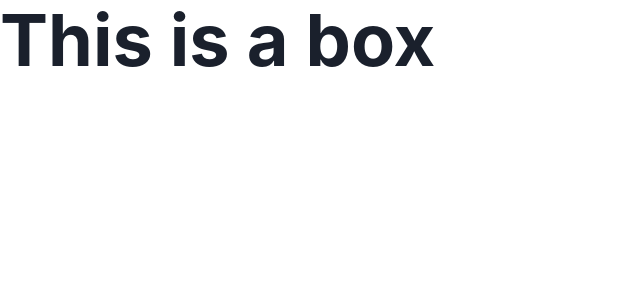
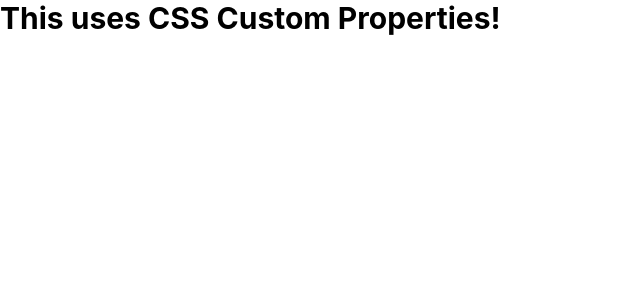
Before and after one commit to kupuma-ru21/urql_chakra, a Next.js app: page / in a window 1280 px wide. Shown: the top 300 px of the page, without its empty margins (0-640 px from the left). Built offline with nearby package versions, Linux system fonts and the light colour scheme.

Commit message:
feat: add Custom Properties

```diff
--- a/src/app/page.tsx
+++ b/src/app/page.tsx
@@ -1,7 +1,13 @@
 "use client";
 import { Link } from "@chakra-ui/next-js";
-import { Box, Image, Text } from "@chakra-ui/react";
+import { Box, Heading, Image, Text } from "@chakra-ui/react";
 
 export default function Page() {
-  return <Box textStyle="h1">This is a box</Box>;
+  return (
+    <Box sx={{ "--my-color": "#000000" }}>
+      <Heading color="var(--my-color)" size="lg">
+        This uses CSS Custom Properties!
+      </Heading>
+    </Box>
+  );
 }
```
